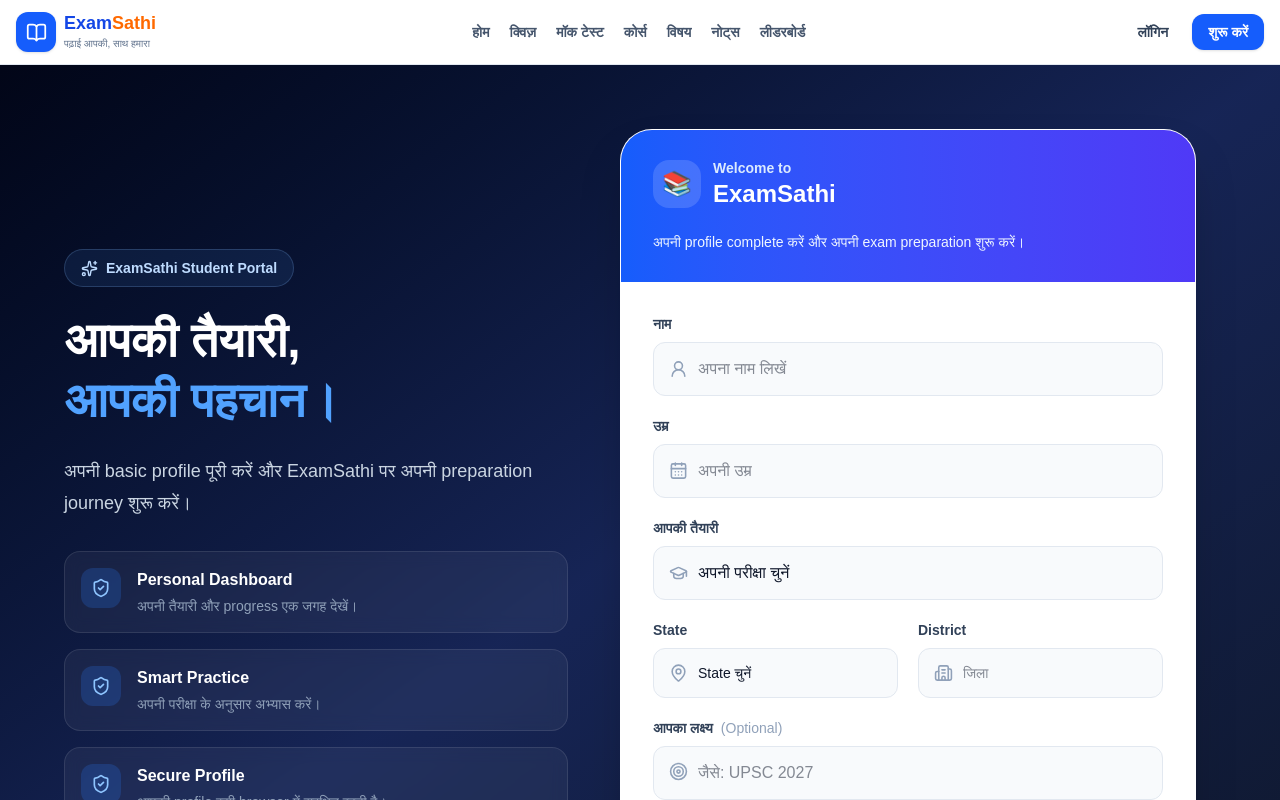
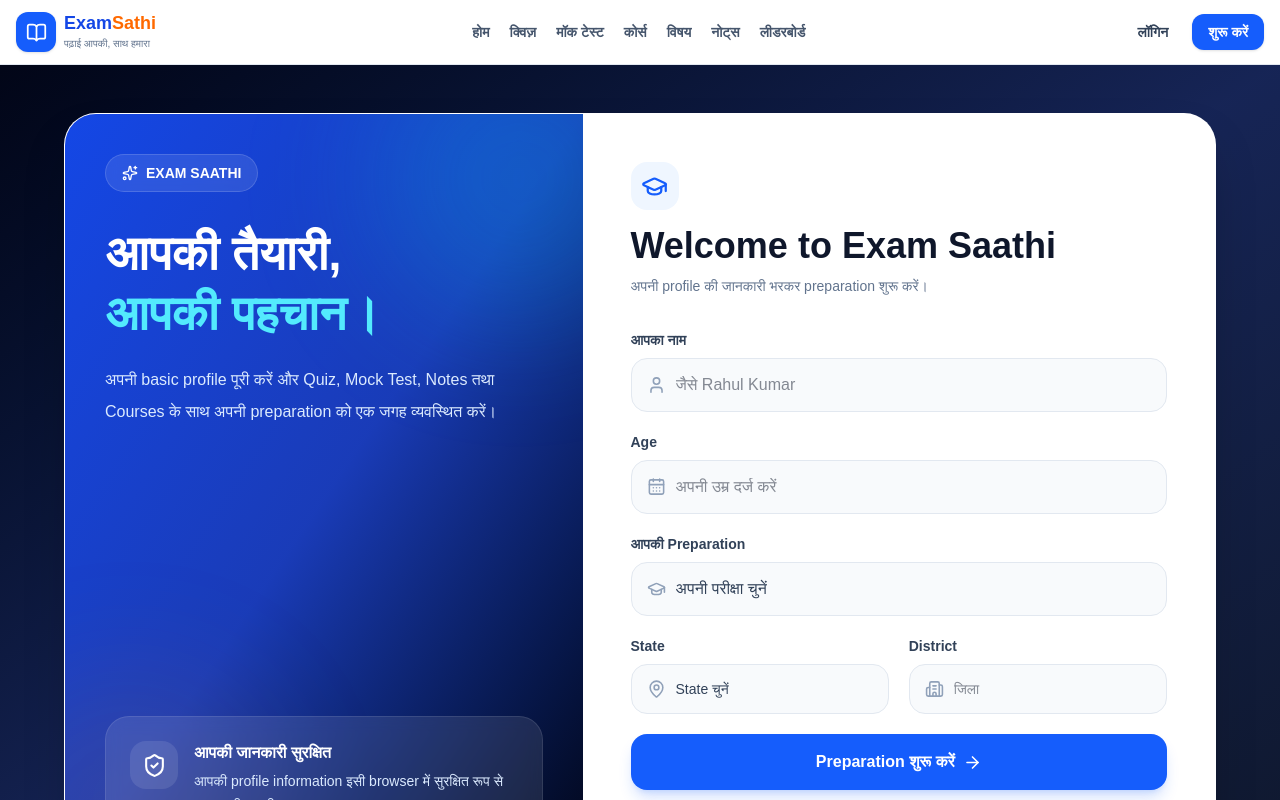
Before and after one commit to exam-saathi/exam-saathi, a Next.js app: page /login in a window 1280 px wide. Shown: the top 800 px of the page. Built offline with nearby package versions, Linux system fonts and the light colour scheme.

Commit message:
Add professional student login profile

```diff
--- a/app/login/page.jsx
+++ b/app/login/page.jsx
@@ -1,14 +1,13 @@
 "use client";
 
-import { useEffect, useState } from "react";
+import { useState } from "react";
 import { useRouter } from "next/navigation";
 import {
-  UserRound,
+  User,
   CalendarDays,
   GraduationCap,
   MapPin,
   Building2,
-  Target,
   ArrowRight,
   ShieldCheck,
   Sparkles,
@@ -16,24 +15,27 @@ import {
 
 const preparations = [
   "UPSC",
-  "UPPSC",
+  "UPPCS",
+  "UP RO/ARO",
   "BPSC",
-  "UP RO/ARO",
   "SSC",
-  "Banking",
-  "Teaching",
+  "Railway",
+  "CTET",
+  "SUPER TET",
+  "TGT",
   "Other",
 ];
 
 const states = [
   "Uttar Pradesh",
   "Bihar",
+  "Delhi",
   "Madhya Pradesh",
   "Rajasthan",
-  "Delhi",
+  "Jharkhand",
+  "Haryana",
+  "Uttarakhand",
   "Maharashtra",
-  "West Bengal",
-  "Jharkhand",
   "Other",
 ];
 
@@ -46,202 +48,177 @@ export default function LoginPage() {
     preparation: "",
     state: "",
     district: "",
-    goal: "",
   });
 
+  const [error, setError] = useState("");
   const [loading, setLoading] = useState(false);
-  const [error, setError] = useState("");
-
-  useEffect(() => {
-    try {
-      const saved = localStorage.getItem("examSathiUser");
-
-      if (saved) {
-        const user = JSON.parse(saved);
-
-        setForm({
-          name: user.name || "",
-          age: user.age || "",
-          preparation: user.preparation || "",
-          state: user.state || "",
-          district: user.district || "",
-          goal: user.goal || "",
-        });
-      }
-    } catch {
-      // Ignore invalid local data.
-    }
-  }, []);
 
   function updateField(field, value) {
-    setForm((current) => ({
-      ...current,
+    setForm((prev) => ({
+      ...prev,
       [field]: value,
     }));
-
-    if (error) setError("");
+    setError("");
   }
 
-  function handleSubmit(event) {
-    event.preventDefault();
-    setError("");
+  function handleSubmit(e) {
+    e.preventDefault();
 
     const name = form.name.trim();
+    const age = Number(form.age);
+    const preparation = form.preparation;
+    const state = form.state;
     const district = form.district.trim();
-    const age = Number(form.age);
 
-    if (name.length < 2) {
-      setError("कृपया अपना सही नाम दर्ज करें।");
+    if (!name) {
+      setError("कृपया अपना नाम दर्ज करें।");
       return;
     }
 
     if (!age || age < 10 || age > 100) {
-      setError("कृपया सही उम्र दर्ज करें।");
+      setError("कृपया सही Age दर्ज करें।");
       return;
     }
 
-    if (!form.preparation) {
-      setError("अपनी तैयारी चुनें।");
+    if (!preparation) {
+      setError("अपनी Preparation चुनें।");
       return;
     }
 
-    if (!form.state) {
+    if (!state) {
       setError("अपना State चुनें।");
       return;
     }
 
-    if (district.length < 2) {
-      setError("कृपया अपना District दर्ज करें।");
+    if (!district) {
+      setError("अपना District दर्ज करें।");
       return;
     }
 
     setLoading(true);
 
-    const user = {
+    const student = {
       name,
       age,
-      preparation: form.preparation,
-      state: form.state,
+      preparation,
+      state,
       district,
-      goal: form.goal.trim(),
-      loggedIn: true,
       loginAt: new Date().toISOString(),
     };
 
-    try {
-      localStorage.setItem("examSathiUser", JSON.stringify(user));
+    localStorage.setItem("examSathiStudent", JSON.stringify(student));
     localStorage.setItem("examSathiLoggedIn", "true");
 
     setTimeout(() => {
       router.push("/dashboard");
-      }, 350);
-    } catch {
-      setLoading(false);
-      setError("Login save नहीं हो पाया। कृपया दोबारा कोशिश करें।");
-    }
+    }, 500);
   }
 
   return (
-    <main className="min-h-screen bg-gradient-to-br from-slate-950 via-blue-950 to-slate-900 px-4 py-10 sm:py-16">
-      <div className="mx-auto grid max-w-6xl gap-8 lg:grid-cols-[0.9fr_1.1fr] lg:items-center">
+    <main className="min-h-screen bg-gradient-to-br from-slate-950 via-blue-950 to-slate-900 px-4 py-8 sm:py-12">
+      <div className="mx-auto flex min-h-[90vh] max-w-6xl items-center justify-center">
 
-        {/* Left branding */}
-        <section className="hidden lg:block">
-          <div className="max-w-lg text-white">
-            <div className="mb-6 inline-flex items-center gap-2 rounded-full border border-blue-300/20 bg-blue-400/10 px-4 py-2 text-sm font-bold text-blue-200">
-              <Sparkles size={17} />
-              ExamSathi Student Portal
+        <div className="grid w-full overflow-hidden rounded-[2rem] border border-white/10 bg-white shadow-2xl lg:grid-cols-[0.9fr_1.1fr]">
+
+          {/* LEFT */}
+          <section className="relative hidden overflow-hidden bg-gradient-to-br from-blue-700 via-blue-800 to-slate-950 p-10 text-white lg:block">
+
+            <div className="absolute -right-20 -top-20 h-72 w-72 rounded-full bg-cyan-400/20 blur-3xl" />
+            <div className="absolute -bottom-20 -left-20 h-72 w-72 rounded-full bg-orange-400/10 blur-3xl" />
+
+            <div className="relative flex h-full flex-col justify-between">
+
+              <div>
+                <div className="mb-8 inline-flex items-center gap-2 rounded-full border border-white/15 bg-white/10 px-4 py-2 text-sm font-bold backdrop-blur">
+                  <Sparkles size={16} />
+                  EXAM SAATHI
                 </div>
 
                 <h1 className="text-5xl font-black leading-tight">
                   आपकी तैयारी,
-              <span className="block text-blue-400">
+                  <span className="block text-cyan-300">
                     आपकी पहचान।
                   </span>
                 </h1>
 
-            <p className="mt-6 text-lg leading-8 text-slate-300">
-              अपनी basic profile पूरी करें और ExamSathi पर अपनी
-              preparation journey शुरू करें।
+                <p className="mt-5 max-w-md text-base leading-8 text-blue-100">
+                  अपनी basic profile पूरी करें और Quiz, Mock Test,
+                  Notes तथा Courses के साथ अपनी preparation को एक जगह
+                  व्यवस्थित करें।
                 </p>
+              </div>
 
-            <div className="mt-8 space-y-4">
-              {[
-                ["Personal Dashboard", "अपनी तैयारी और progress एक जगह देखें।"],
-                ["Smart Practice", "अपनी परीक्षा के अनुसार अभ्यास करें।"],
-                ["Secure Profile", "आपकी profile इसी browser में सुरक्षित रहती है।"],
-              ].map(([title, text]) => (
-                <div
-                  key={title}
-                  className="flex gap-4 rounded-2xl border border-white/10 bg-white/5 p-4 backdrop-blur"
-                >
-                  <div className="flex h-10 w-10 shrink-0 items-center justify-center rounded-xl bg-blue-500/20 text-blue-300">
-                    <ShieldCheck size={20} />
+              <div className="mt-12 rounded-3xl border border-white/10 bg-white/10 p-6 backdrop-blur">
+                <div className="flex items-start gap-4">
+                  <div className="flex h-12 w-12 shrink-0 items-center justify-center rounded-2xl bg-white/10">
+                    <ShieldCheck size={25} />
                   </div>
 
                   <div>
-                    <h3 className="font-bold text-white">{title}</h3>
-                    <p className="mt-1 text-sm text-slate-400">{text}</p>
+                    <h3 className="font-extrabold">
+                      आपकी जानकारी सुरक्षित
+                    </h3>
+
+                    <p className="mt-1 text-sm leading-6 text-blue-100">
+                      आपकी profile information इसी browser में
+                      सुरक्षित रूप से save की जाएगी।
+                    </p>
                   </div>
                 </div>
-              ))}
               </div>
+
             </div>
           </section>
 
-        {/* Login card */}
-        <section className="mx-auto w-full max-w-xl">
-          <div className="overflow-hidden rounded-[2rem] border border-white/10 bg-white shadow-2xl">
+          {/* RIGHT */}
+          <section className="bg-white p-6 sm:p-10 lg:p-12">
 
-            <div className="bg-gradient-to-r from-blue-600 to-indigo-600 px-6 py-7 text-white sm:px-8">
-              <div className="flex items-center gap-3">
-                <div className="flex h-12 w-12 items-center justify-center rounded-2xl bg-white/15 text-2xl">
-                  📚
+            <div className="mx-auto max-w-xl">
+
+              <div className="mb-8">
+                <div className="mb-4 inline-flex h-12 w-12 items-center justify-center rounded-2xl bg-blue-50 text-blue-600">
+                  <GraduationCap size={27} />
                 </div>
 
-                <div>
-                  <p className="text-sm font-bold text-blue-100">
-                    Welcome to
-                  </p>
+                <h2 className="text-3xl font-black text-slate-900 sm:text-4xl">
+                  Welcome to Exam Saathi
+                </h2>
 
-                  <h2 className="text-2xl font-black">
-                    ExamSathi
-                  </h2>
-                </div>
-              </div>
-
-              <p className="mt-5 text-sm leading-6 text-blue-50">
-                अपनी profile complete करें और अपनी exam preparation शुरू करें।
+                <p className="mt-2 text-sm leading-6 text-slate-500">
+                  अपनी profile की जानकारी भरकर preparation शुरू करें।
                 </p>
               </div>
 
-            <form onSubmit={handleSubmit} className="space-y-5 p-6 sm:p-8">
+              <form onSubmit={handleSubmit} className="space-y-5">
 
+                {/* NAME */}
                 <div>
                   <label className="mb-2 block text-sm font-bold text-slate-700">
-                  नाम
+                    आपका नाम
                   </label>
 
                   <div className="relative">
-                  <UserRound
+                    <User
                       size={19}
                       className="absolute left-4 top-1/2 -translate-y-1/2 text-slate-400"
                     />
 
                     <input
                       value={form.name}
-                    onChange={(e) => updateField("name", e.target.value)}
-                    placeholder="अपना नाम लिखें"
+                      onChange={(e) =>
+                        updateField("name", e.target.value)
+                      }
+                      placeholder="जैसे Rahul Kumar"
                       maxLength={50}
-                    autoComplete="name"
-                    className="w-full rounded-xl border border-slate-200 bg-slate-50 py-3.5 pl-11 pr-4 outline-none transition focus:border-blue-500 focus:bg-white focus:ring-4 focus:ring-blue-100"
+                      className="w-full rounded-2xl border border-slate-200 bg-slate-50 py-3.5 pl-11 pr-4 outline-none transition focus:border-blue-500 focus:bg-white focus:ring-4 focus:ring-blue-500/10"
                     />
                   </div>
                 </div>
 
+                {/* AGE */}
                 <div>
                   <label className="mb-2 block text-sm font-bold text-slate-700">
-                  उम्र
+                    Age
                   </label>
 
                   <div className="relative">
@@ -252,19 +229,22 @@ export default function LoginPage() {
 
                     <input
                       type="number"
-                    value={form.age}
-                    onChange={(e) => updateField("age", e.target.value)}
-                    placeholder="अपनी उम्र"
                       min="10"
                       max="100"
-                    className="w-full rounded-xl border border-slate-200 bg-slate-50 py-3.5 pl-11 pr-4 outline-none transition focus:border-blue-500 focus:bg-white focus:ring-4 focus:ring-blue-100"
+                      value={form.age}
+                      onChange={(e) =>
+                        updateField("age", e.target.value)
+                      }
+                      placeholder="अपनी उम्र दर्ज करें"
+                      className="w-full rounded-2xl border border-slate-200 bg-slate-50 py-3.5 pl-11 pr-4 outline-none transition focus:border-blue-500 focus:bg-white focus:ring-4 focus:ring-blue-500/10"
                     />
                   </div>
                 </div>
 
+                {/* PREPARATION */}
                 <div>
                   <label className="mb-2 block text-sm font-bold text-slate-700">
-                  आपकी तैयारी
+                    आपकी Preparation
                   </label>
 
                   <div className="relative">
@@ -278,9 +258,11 @@ export default function LoginPage() {
                       onChange={(e) =>
                         updateField("preparation", e.target.value)
                       }
-                    className="w-full appearance-none rounded-xl border border-slate-200 bg-slate-50 py-3.5 pl-11 pr-4 outline-none transition focus:border-blue-500 focus:bg-white focus:ring-4 focus:ring-blue-100"
+                      className="w-full appearance-none rounded-2xl border border-slate-200 bg-slate-50 py-3.5 pl-11 pr-4 text-slate-700 outline-none transition focus:border-blue-500 focus:bg-white focus:ring-4 focus:ring-blue-500/10"
                     >
-                    <option value="">अपनी परीक्षा चुनें</option>
+                      <option value="">
+                        अपनी परीक्षा चुनें
+                      </option>
 
                       {preparations.map((item) => (
                         <option key={item} value={item}>
@@ -291,6 +273,7 @@ export default function LoginPage() {
                   </div>
                 </div>
 
+                {/* STATE + DISTRICT */}
                 <div className="grid gap-5 sm:grid-cols-2">
 
                   <div>
@@ -309,9 +292,11 @@ export default function LoginPage() {
                         onChange={(e) =>
                           updateField("state", e.target.value)
                         }
-                      className="w-full appearance-none rounded-xl border border-slate-200 bg-slate-50 py-3.5 pl-11 pr-3 text-sm outline-none transition focus:border-blue-500 focus:bg-white focus:ring-4 focus:ring-blue-100"
+                        className="w-full appearance-none rounded-2xl border border-slate-200 bg-slate-50 py-3.5 pl-11 pr-3 text-sm text-slate-700 outline-none transition focus:border-blue-500 focus:bg-white focus:ring-4 focus:ring-blue-500/10"
                       >
-                      <option value="">State चुनें</option>
+                        <option value="">
+                          State चुनें
+                        </option>
 
                         {states.map((item) => (
                           <option key={item} value={item}>
@@ -340,61 +325,50 @@ export default function LoginPage() {
                         }
                         placeholder="जिला"
                         maxLength={40}
-                      className="w-full rounded-xl border border-slate-200 bg-slate-50 py-3.5 pl-11 pr-3 text-sm outline-none transition focus:border-blue-500 focus:bg-white focus:ring-4 focus:ring-blue-100"
+                        className="w-full rounded-2xl border border-slate-200 bg-slate-50 py-3.5 pl-11 pr-3 text-sm outline-none transition focus:border-blue-500 focus:bg-white focus:ring-4 focus:ring-blue-500/10"
                       />
                     </div>
                   </div>
 
                 </div>
 
-              <div>
-                <label className="mb-2 block text-sm font-bold text-slate-700">
-                  आपका लक्ष्य
-                  <span className="ml-2 font-normal text-slate-400">
-                    (Optional)
-                  </span>
-                </label>
-
-                <div className="relative">
-                  <Target
-                    size={19}
-                    className="absolute left-4 top-4 text-slate-400"
-                  />
-
-                  <input
-                    value={form.goal}
-                    onChange={(e) =>
-                      updateField("goal", e.target.value)
-                    }
-                    placeholder="जैसे: UPSC 2027"
-                    maxLength={60}
-                    className="w-full rounded-xl border border-slate-200 bg-slate-50 py-3.5 pl-11 pr-4 outline-none transition focus:border-blue-500 focus:bg-white focus:ring-4 focus:ring-blue-100"
-                  />
-                </div>
-              </div>
-
+                {/* ERROR */}
                 {error && (
-                <div className="rounded-xl border border-red-200 bg-red-50 px-4 py-3 text-sm font-semibold text-red-600">
+                  <div className="rounded-2xl border border-red-100 bg-red-50 px-4 py-3 text-sm font-semibold text-red-600">
                     {error}
                   </div>
                 )}
 
+                {/* BUTTON */}
                 <button
                   type="submit"
                   disabled={loading}
-                className="flex w-full items-center justify-center gap-2 rounded-xl bg-blue-600 px-5 py-4 font-black text-white shadow-lg shadow-blue-200 transition hover:bg-blue-700 disabled:cursor-not-allowed disabled:opacity-60"
+                  className="group flex w-full items-center justify-center gap-2 rounded-2xl bg-blue-600 px-6 py-4 font-extrabold text-white shadow-lg shadow-blue-600/20 transition hover:bg-blue-700 disabled:cursor-not-allowed disabled:opacity-70"
                 >
-                {loading ? "Profile तैयार हो रही है..." : "Login & Start Preparation"}
-                {!loading && <ArrowRight size={19} />}
+                  {loading ? (
+                    "Profile तैयार हो रही है..."
+                  ) : (
+                    <>
+                      Preparation शुरू करें
+                      <ArrowRight
+                        size={19}
+                        className="transition group-hover:translate-x-1"
+                      />
+                    </>
+                  )}
                 </button>
 
-              <p className="text-center text-xs leading-5 text-slate-400">
-                Login करके आप ExamSathi पर अपनी preparation journey शुरू करते हैं।
+              </form>
+
+              <p className="mt-6 text-center text-xs leading-5 text-slate-400">
+                Continue करके आप Exam Saathi की learning experience
+                शुरू करते हैं।
               </p>
 
-            </form>
             </div>
           </section>
+
+        </div>
       </div>
     </main>
   );
```
Lines whose indentation alone changed are shown as unchanged.
